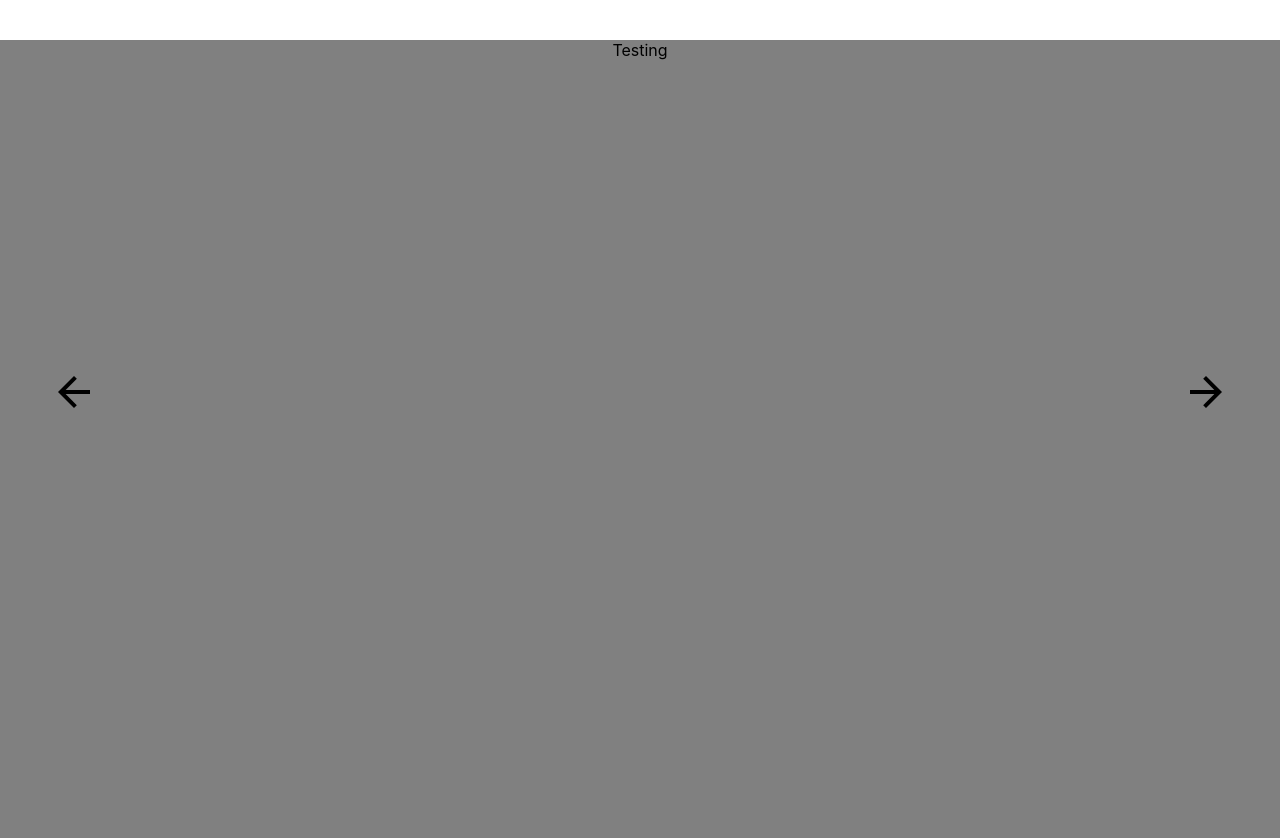
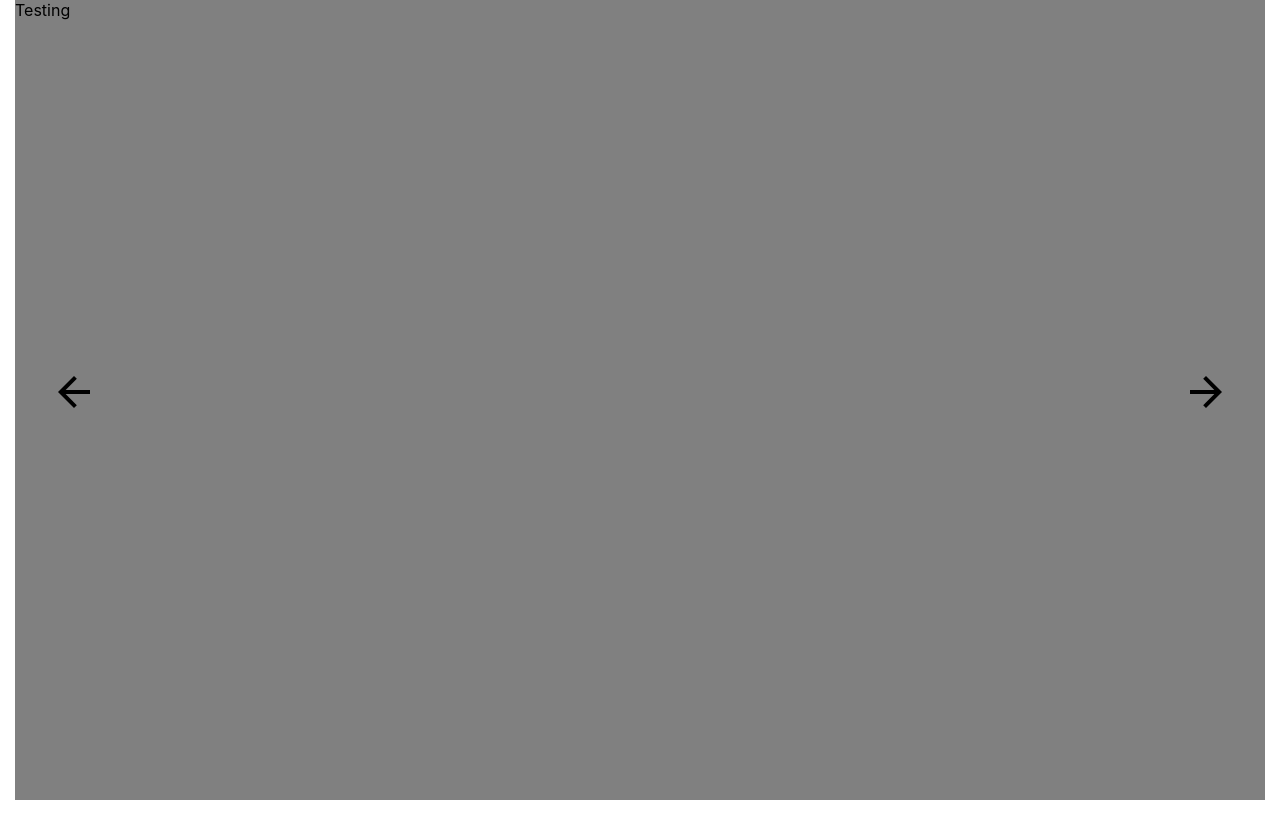
Before and after one commit to JustinSchieck/Homepage, a React (Create React App) app: page / in a window 1280 px wide. After the commit the page ends 800 px from the top, so only its background shows below. Built offline with nearby package versions, Linux system fonts and the light colour scheme.

Commit message:
pushing upstream to work on personal computer

```diff
--- a/package.json
+++ b/package.json
@@ -10,6 +10,7 @@
     "@testing-library/user-event": "^7.2.1",
     "normalize.css": "^8.0.1",
     "react": "^16.12.0",
+    "react-bootstrap": "^1.3.0",
     "react-dom": "^16.12.0",
     "react-router-dom": "^5.2.0",
     "react-scripts": "3.3.0",
--- a/public/style.css
+++ b/public/style.css
@@ -4,13 +4,31 @@
 .transform svg {
   transition: transform 0.2s ease-in;
 }
+.container {
+  position: relative;
+}
 
-/* .octa {
-  height: 250px;
-  overflow: hidden;
+.page {
   position: absolute;
-  -webkit-transform: rotate(45deg);
-  -moz-transform: rotate(45deg);
-  transform: rotate(45deg);
-  width: 250px;
-} */
+  left: 15px;
+  right: 15px;
+}
+
+.page-enter {
+  transform: translateX(-100vw);
+    position: absolute;
+}
+
+.page-enter-active {
+  transform: translateX(0);
+    transition: all 300ms linear 300ms;
+}
+
+.page-exit {
+  transform: translateX(0);
+}
+
+.page-exit-active {
+  transform: translateX(100vw);
+    transition: all 300ms linear
+}
--- a/src/App.js
+++ b/src/App.js
@@ -1,22 +1,101 @@
 import React from "react";
 import styled from 'styled-components';
-import "./App.css";
+import {
+  TransitionGroup,
+  CSSTransition
+} from "react-transition-group";
+import { ArrowForward, ArrowBack } from "@material-ui/icons";
 import {
   BrowserRouter as Router,
   Switch,
   Route,
+  Link,
+  Redirect,
+  useLocation,
+  useParams
 } from "react-router-dom";
-import AnimatedNav from './components/AnimatedNav';
+import Homepage from './containers/Homepage';
+import AboutPage from "./containers/AboutPage";
+
+const RootDiv = styled.div`
+  height: 100vh;
+`;
+
+const Container = styled.div`
+  display: flex;
+  justify-content: center;
+  width: 100vw;
+`;
+
+const Overlay = styled.div`
+  z-index: 1;
+  position: fixed;
+  right: 50px;
+  top: 45vh;
+  a > div {
+    text-decoration: none;
+    color: black !important;
+  }
+`;
+
+const ArrowRight = styled(ArrowForward)`
+  position: fixed;
+  right: 50px;
+  top: 45vh;
+`;
+
+const ArrowLeft = styled(ArrowBack)`
+  position: fixed;
+  left: 50px;
+  top: 45vh;
+`;
+
+const RouteLink = styled(Link)`
+  color: black;
+`;
+
+const routes = [
+  { path: '/', name: 'Home', Component: Homepage },
+  { path: '/about', name: 'About', Component: AboutPage }
+]
+
 
 
 function App() {
   return (
     <Router>
-      <Switch>
-        <Route path="*">
-          <AnimatedNav />
-        </Route>
-      </Switch>
+      <RootDiv>
+        <Overlay>
+          <RouteLink to="/about">
+            <ArrowRight
+              style={{ marginTop: "8px", fontSize: "3rem" }}
+            />
+          </RouteLink>
+          <RouteLink to="/">
+            <ArrowLeft
+              style={{ marginTop: "8px", fontSize: "3rem" }}
+            />
+          </RouteLink>
+        </Overlay>
+        <Container className="container">
+          {routes.map(({ path, Component }) => (
+            <Route key={path} exact path={path}>
+              {({ match }) => (
+                <CSSTransition
+                  in={match != null}
+                  timeout={300}
+                  classNames="page"
+                  unmountOnExit
+                >
+                  <div className="page">
+                    <Component />
+                  </div>
+                </CSSTransition>
+              )}
+            </Route>
+          ))}
+        </Container>
+      </RootDiv>
     </Router>
   );
 }
--- a/src/components/AnimatedNav/index.js
+++ b/src/components/AnimatedNav/index.js
@@ -19,6 +19,12 @@ import AboutPage from "../../containers/AboutPage";
 
 const RootDiv = styled.div`
   height: 100vh;
+
+`;
+
+const RouteDiv = styled.div`
+  position: relative;
+
 `;
 
 const Overlay = styled.div`
@@ -52,7 +58,7 @@ const AnimatedNav = () => {
   let location = useLocation();
 
   return (
-    <RootDiv style={styles.fill}>
+    <RootDiv>
       <Overlay>
         <RouteLink to="/about">
           <ArrowRight
@@ -65,69 +71,26 @@ const AnimatedNav = () => {
           />
         </RouteLink>
       </Overlay>
-      <div style={styles.content}>
+      <RouteDiv>
         <TransitionGroup>
           <CSSTransition
             key={location.key}
-            classNames="fade"
-            timeout={300}
+            classNames='pageSlider'
+            timeout={500}
+            mountOnEnter={false}
+            unmountOnExit
           >
-            <Switch location={location}>
-              <Route path="/about" children={<AboutPage />} />
-              <Route path="/" children={<Homepage />} />
-            </Switch>
+            <div className='pageSlider'>
+              <Switch location={location}>
+                <Route path="/about" children={<AboutPage />} />
+                <Route path="/" children={<Homepage />} />
+              </Switch>
+            </div>
           </CSSTransition>
         </TransitionGroup>
-      </div>
+      </RouteDiv>
     </RootDiv>
   );
 }
 
 export default AnimatedNav;
-
-const styles = {};
-
-styles.fill = {
-  position: "absolute",
-  left: 0,
-  right: 0,
-  top: 0,
-  bottom: 0
-};
-
-styles.content = {
-  ...styles.fill,
-  top: "40px",
-  textAlign: "center"
-};
-
-styles.nav = {
-  padding: 0,
-  margin: 0,
-  position: "absolute",
-  top: 0,
-  height: "40px",
-  width: "100%",
-  display: "flex"
-};
-
-styles.navItem = {
-  textAlign: "center",
-  flex: 1,
-  listStyleType: "none",
-  padding: "10px"
-};
-
-styles.hsl = {
-  ...styles.fill,
-  color: "white",
-  paddingTop: "20px",
-  fontSize: "30px"
-};
-
-styles.rgb = {
-  ...styles.fill,
-  color: "white",
-  paddingTop: "20px",
-  fontSize: "30px"
-};
```
Also changed, not shown: src/index.css (line endings or trailing spaces), 1 other file (tests, documents, lock files or other folders).
